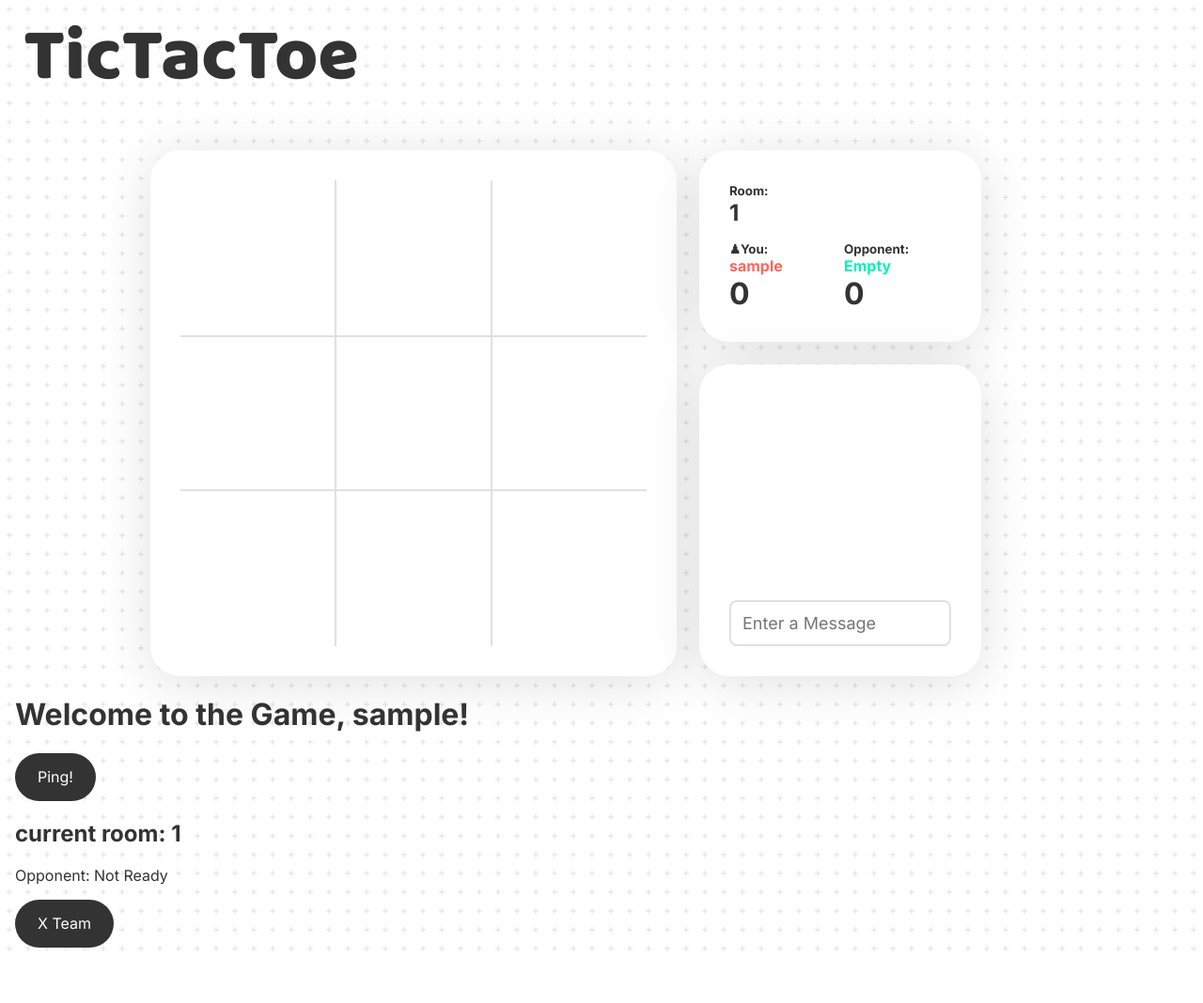
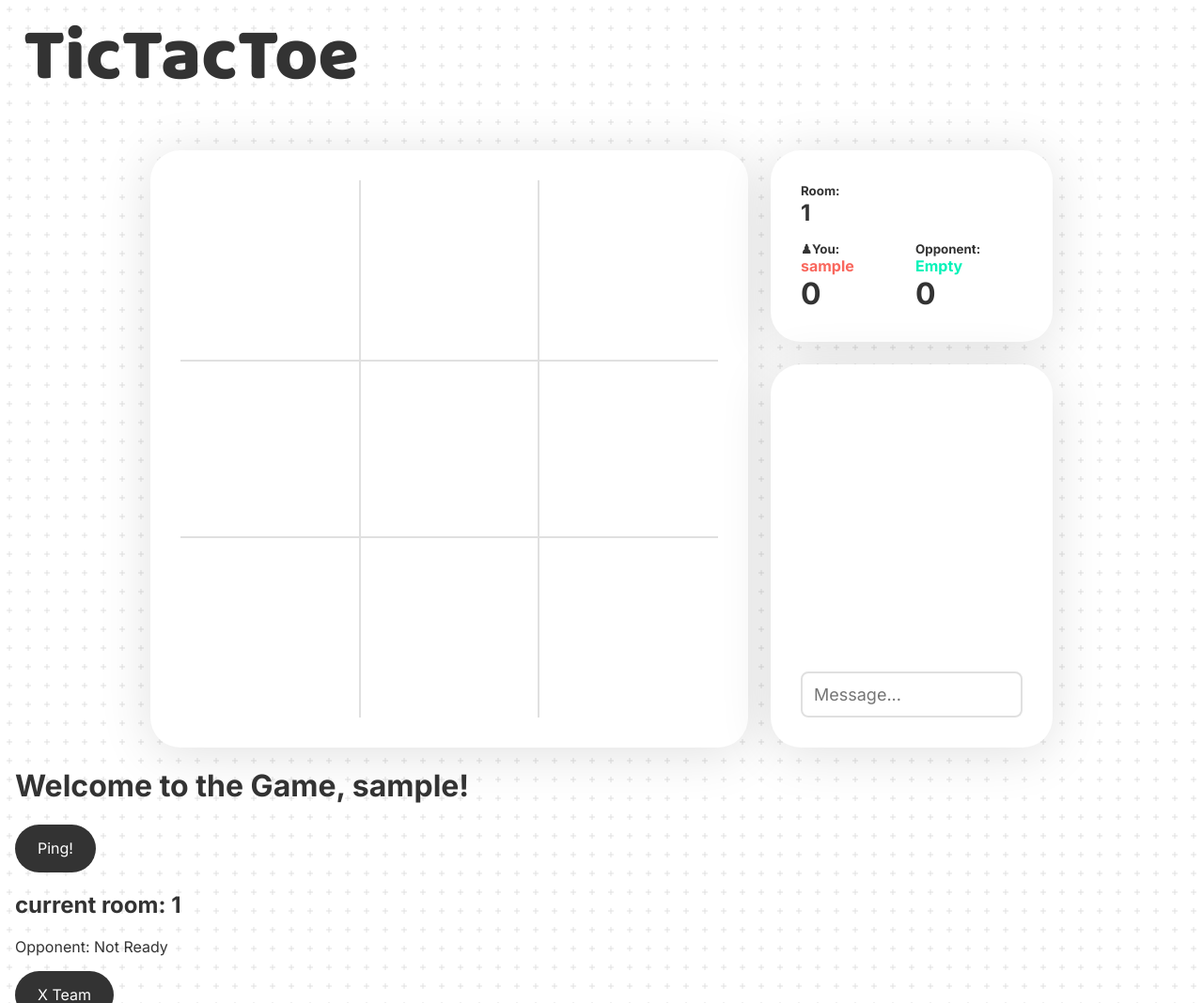
Before and after one commit to B-Gecguener/flask-socket-game, a Flask app: a page that uses gameapp/templates/game.html in a window 1280 px wide. Shown: the top 1068 px of the page at 94% size. Before the commit the page ends 1013 px from the top, so only its background shows below. Run offline with Flask 3, Linux system fonts and the light colour scheme; some libraries are stand-ins or nearby versions; some web fonts are replaced.

Commit message:
add gradients to chat, fix height issues when window is small

```diff
--- a/gameapp/static/gamePageScript.js
+++ b/gameapp/static/gamePageScript.js
@@ -112,6 +112,7 @@ document.addEventListener("DOMContentLoaded", function () {
     var parentElem = document.getElementById("messages");
     var msgElem = document.createElement("div");
     var nameElem = document.createElement("p");
+    var grdBottom = document.getElementById("grd-bottom");
     nameElem.appendChild(document.createTextNode(names[data.user] + ": "));
 
     var contentElem = document.createElement("p");
@@ -125,6 +126,21 @@ document.addEventListener("DOMContentLoaded", function () {
     // );
     parentElem.appendChild(msgElem);
     parentElem.scrollTop = parentElem.scrollHeight;
+
+    parentElem.addEventListener("scroll", (event) => {
+      let oH = event.target.offsetHeight;
+      let sT = event.target.scrollTop;
+      let sH = event.target.scrollHeight;
+      console.log("offsetHeight: " + oH);
+      console.log("scrollTop: " + sT);
+      console.log("scrollHeight: " + sH);
+      let scrollBottom = sH - sT - oH;
+      if (scrollBottom == 0) {
+        grdBottom.classList.add("hidden");
+      } else {
+        grdBottom.classList.remove("hidden");
+      }
+    });
 
     // ^ Filling the chat with the message that was recieved
   });
--- a/gameapp/static/style.css
+++ b/gameapp/static/style.css
@@ -111,33 +111,30 @@ input[type="text"] {
   font-weight: 600;
   color: inherit;
 }
-.columns {
+main {
   /* width: 100%; */
   display: flex;
   flex-direction: row;
   gap: 24px;
-  height: 70vh;
+  height: 636px;
   margin: 64px auto 0 auto;
   max-width: 960px;
 }
 @media (max-width: 720px) {
-  .columns {
-    /* width: 100%; */
-    display: flex;
+  main {
     flex-direction: column;
-    gap: 24px;
     height: auto;
-    margin: 64px auto 0 auto;
-    max-width: 960px;
+  }
+  .game-container {
+    flex-grow: 1;
+    width: 100%;
+    min-width: 0;
   }
 }
 .game-container {
-  /* width: 100%; */
   flex-grow: 1;
-  max-width: 70vh;
   padding: 32px;
   display: flex;
-  /* flex-direction: column; */
   justify-content: center;
   align-items: center;
 }
@@ -258,11 +255,14 @@ input[type="text"] {
 }
 #chat {
   /* min-height fixes overflow issues... god knows why. */
+  position: relative;
   flex: 1;
   min-height: 0;
   display: flex;
   flex-direction: column-reverse;
   gap: 16px;
+  /* border-radius: 32px;
+  overflow: hidden; */
 }
 @media (max-width: 720px) {
   #chat {
@@ -273,11 +273,39 @@ input[type="text"] {
     flex-direction: column-reverse;
   }
 }
+.gradient {
+  position: absolute;
+  pointer-events: none;
+  height: 50%;
+  width: calc(100% - 32px - 16px);
+  left: 0;
+}
+#grd-top {
+  height: 50%;
+  top: 32px;
+  background: linear-gradient(
+    0deg,
+    rgba(255, 255, 255, 0) 0%,
+    rgba(255, 255, 255, 0) 80%,
+    rgba(255, 255, 255, 1) 100%
+  );
+}
+#grd-bottom {
+  height: 50%;
+  bottom: 97px;
+  background: linear-gradient(
+    180deg,
+    rgba(255, 255, 255, 0) 0%,
+    rgba(255, 255, 255, 0) 80%,
+    rgba(255, 255, 255, 1) 100%
+  );
+}
 #messages {
   overflow-y: auto;
 }
 #messages div {
   margin-bottom: 4px;
+  padding-right: 16px;
 }
 #messages > div > p:first-child {
   font-weight: bold;
--- a/gameapp/templates/game.html
+++ b/gameapp/templates/game.html
@@ -10,7 +10,7 @@ imports %}
 <div id="logo-container">
   <img src="/static/img/logo-ttt.png" alt="logo" />
 </div>
-<div class="columns">
+<main>
   <div class="game-container round-box">
     <div id="game-board" class="">
       <div class="tile-row">
@@ -54,11 +54,14 @@ imports %}
       </div>
     </div>
     <div id="chat" class="round-box">
-      <input type="text" id="message" placeholder="Enter a Message" />
-      <div id="messages"></div>
+      <div class="gradient" id="grd-top"></div>
+      <div class="gradient hidden" id="grd-bottom"></div>
+      <input type="text" id="message" placeholder="Message..." />
+      <div id="messages">
+      </div>
     </div>
   </div>
-</div>
+</main>
 <h1>Welcome to the Game, {{name}}!</h1>
 <button id="ping-room" class="filled">Ping!</button>
 <h2>current room: {{room}}</h2>
```
